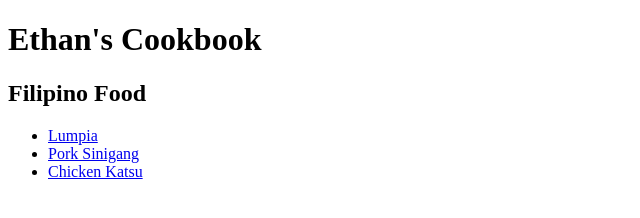
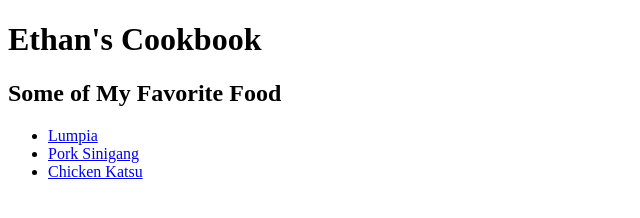
Before and after one commit to chancoes/odin-recipes, a plain HTML site: page index.html in a window 1280 px wide. Shown: the whole page, without its empty margins (0-640 px from the left). Drawn offline with Linux system fonts and the light colour scheme.

Commit message:
Fix food category in index and update README

```diff
--- a/index.html
+++ b/index.html
@@ -6,7 +6,7 @@
     </head>
     <body>
         <h1>Ethan's Cookbook</h1>
-        <h2>Filipino Food</h2>
+        <h2>Some of My Favorite Food</h2>
         <ul>
             <li><a href="./recipes/lumpia.html">Lumpia</a></li>
             <li><a href="./recipes/sinigang.html">Pork Sinigang</a></li>
```
Also changed, not shown: 1 other file.
